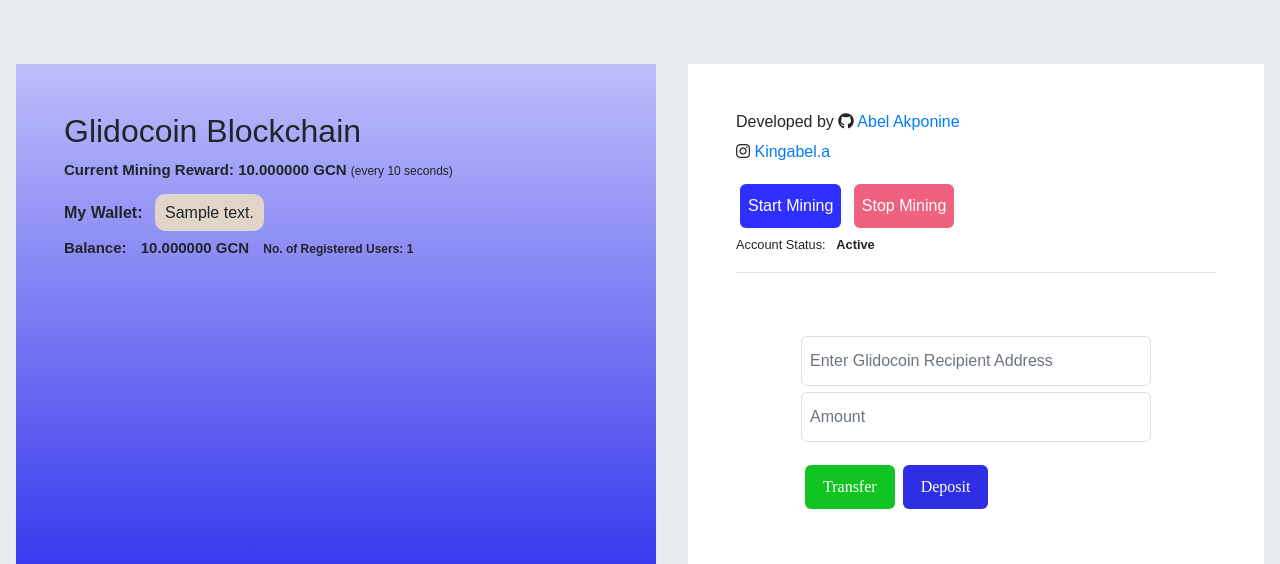
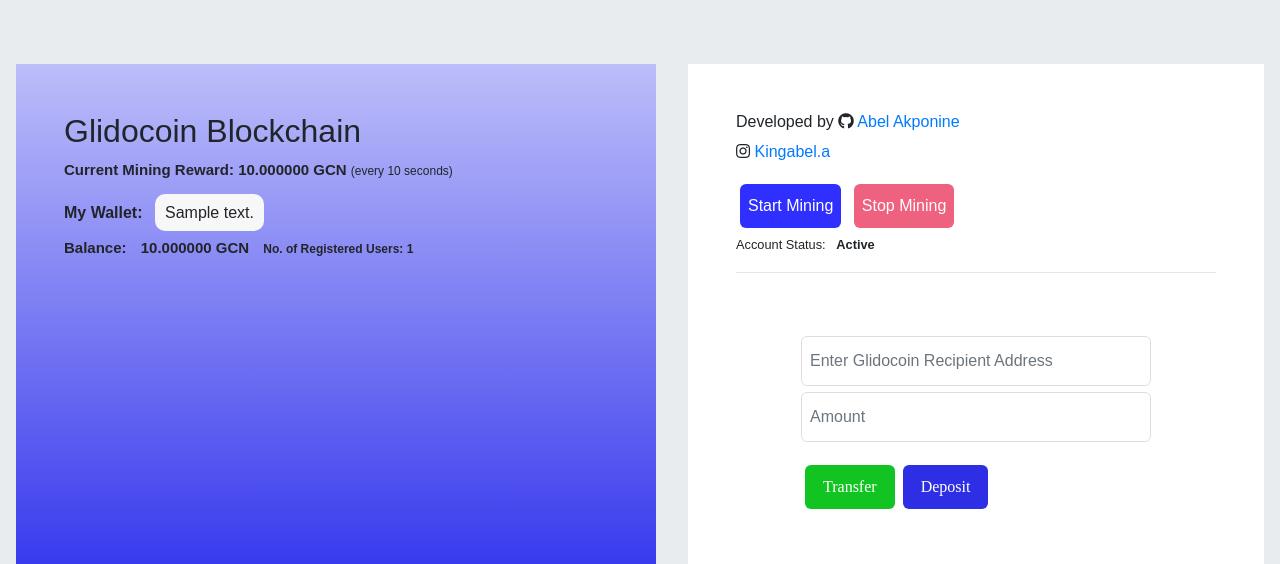
Before and after one commit to abelakponine/Glidocoin, a Django app: template Glidocoin/templates/index.html in a window 1280 px wide. Shown: the part 66-630 px from the top of the page. Run offline with Django 3.2, Linux system fonts and the light colour scheme; the template is opened without the code that fills it: most values are stand-ins (such as "Sample title", 1, 10 or a date in 2020); data that the repository does not hold is empty; some libraries are stand-ins or nearby versions.

Commit message:
Glidocoin Update

```diff
--- a/Glidocoin/templates/index.html
+++ b/Glidocoin/templates/index.html
@@ -26,7 +26,7 @@
                         <h2>Glidocoin Blockchain</h2>
                         <b>Current Mining Reward: {{ Glidocoin.miningReward | floatformat:6 }} GCN <small>(every 10 seconds)</small></b>
                         <p>
-                            <h6 style="line-height:2;"><span class="mr-2 font-weight-bold">My Wallet:</span> <span id="wallet_address" style="background:#e1d5c9;padding:10px;border-radius:10px;">{{ Glidocoin.myWallet.walletAddress }}</span></h6>
+                            <h6 style="line-height:2;"><span class="mr-2 font-weight-bold">My Wallet:</span> <span id="wallet_address" style="background:#f7f7f7;padding:10px;border-radius:10px;">{{ Glidocoin.myWallet.walletAddress }}</span></h6>
                             <b>Balance: <span id="wallet_balance" style="padding:10px;">{{ Glidocoin.myBalance | floatformat:6 }} GCN</span></b>
                             <small><b>No. of Registered Users: {{ Glidocoin.totalUsers }}</b></small>
                         </p>
```
